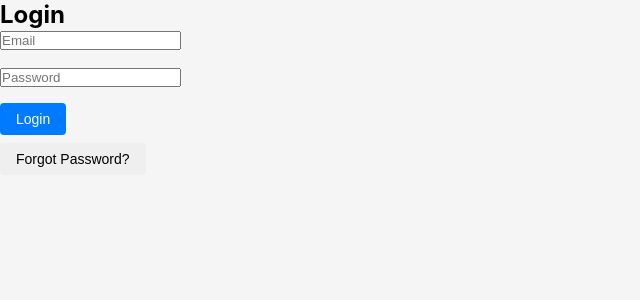
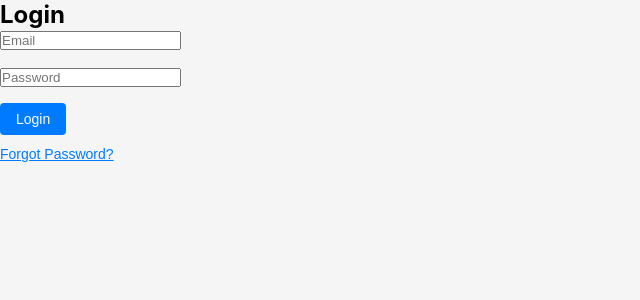
Before and after one commit to jsrobertso/vacation-app, a React (Create React App) app in the folder client/: page / in a window 1280 px wide. Shown: the top 300 px of the page, without its empty margins (0-640 px from the left). Built offline with nearby package versions, Linux system fonts and the light colour scheme.

Commit message:
style: add visible link style for password reset

```diff
--- a/client/src/index.css
+++ b/client/src/index.css
@@ -122,6 +122,19 @@ body {
   background-color: #545b62;
 }
 
+.btn-link {
+  background: none;
+  border: none;
+  padding: 0;
+  color: #007bff;
+  text-decoration: underline;
+  cursor: pointer;
+}
+
+.btn-link:hover {
+  text-decoration: none;
+}
+
 .table {
   width: 100%;
   border-collapse: collapse;
```
